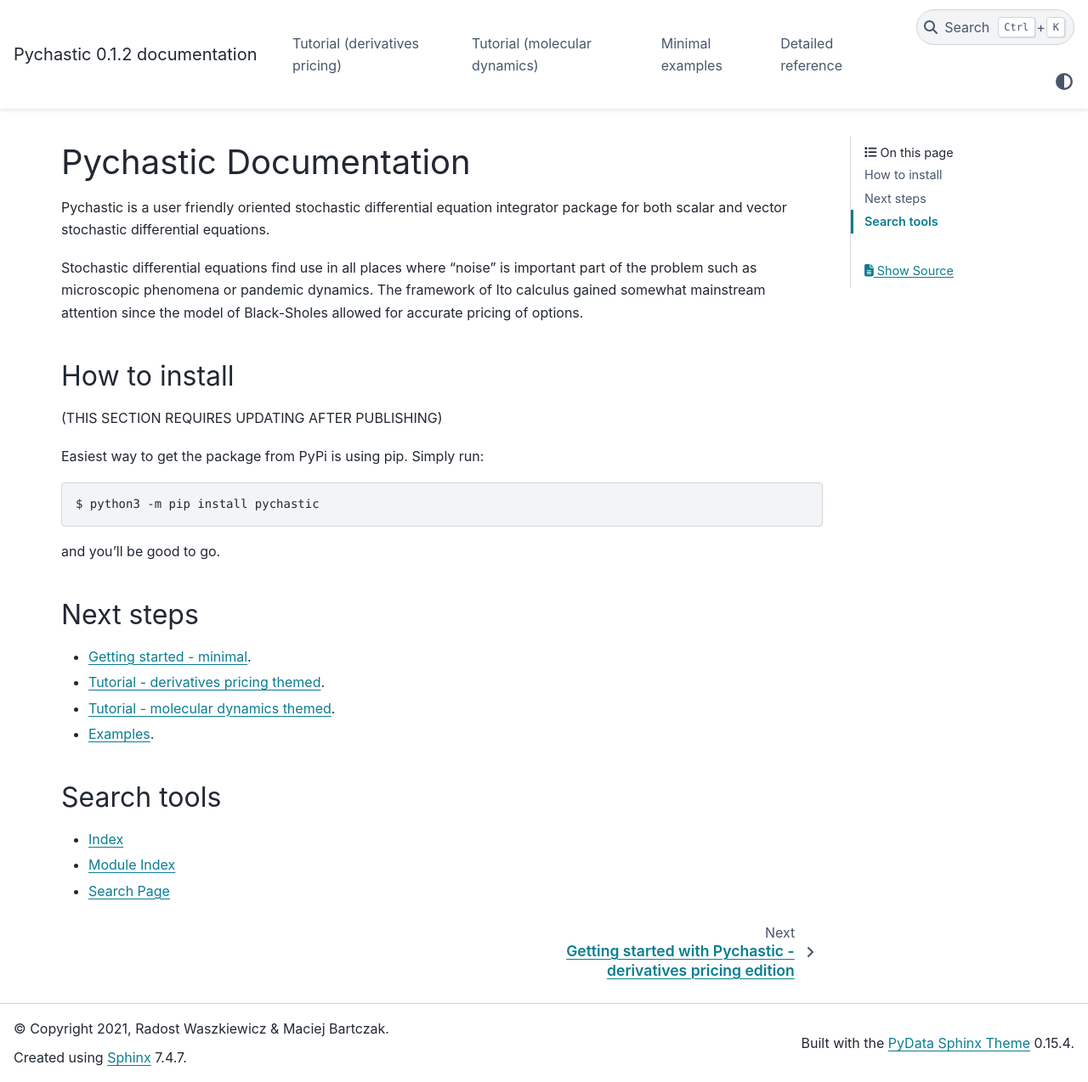
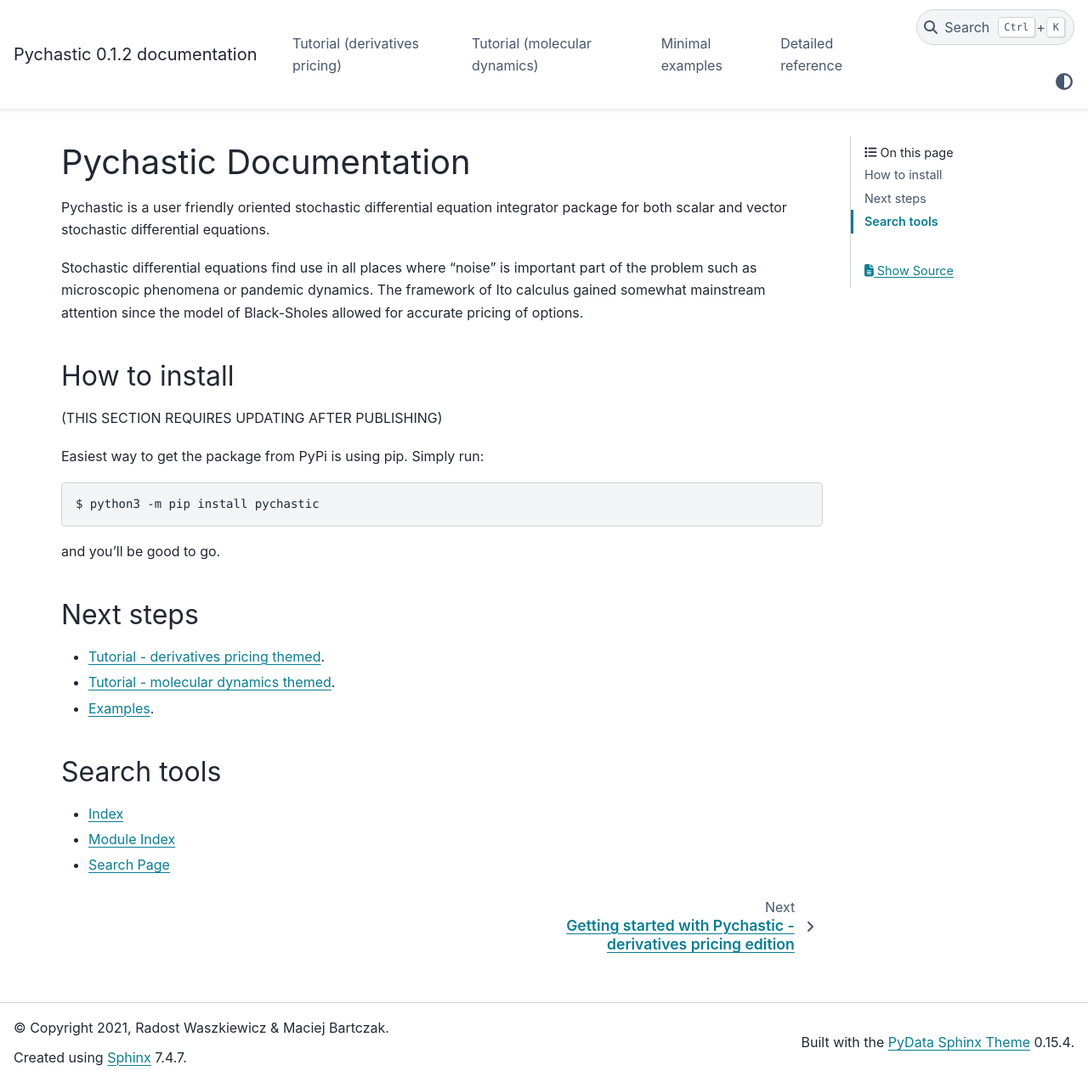
Before and after one commit to RadostW/stochastic, a Sphinx documentation site: the page built from docs/source/index.rst, in a window 1280 px wide and 1274 px high. Shown: the whole window at 85% size. Built offline with Sphinx 7.4.7 and the PyData theme 0.15.4, drawn with Linux system fonts in a browser that asks for light colours.

Commit message:
Remove stale link in index.rst

```diff
--- a/docs/source/index.rst
+++ b/docs/source/index.rst
@@ -36,7 +36,6 @@
 Next steps
 ''''''''''
 
-* :doc:`Getting started - minimal<begginer>`.
 * :doc:`Tutorial - derivatives pricing  themed<optionpricing>`.
 * :doc:`Tutorial - molecular dynamics themed<moleculardynamics>`.
 * :doc:`Examples <examples>`.
```
